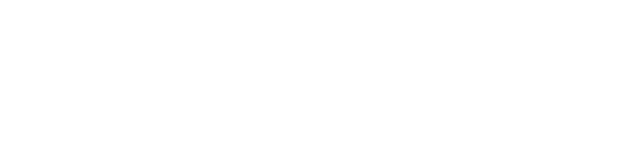
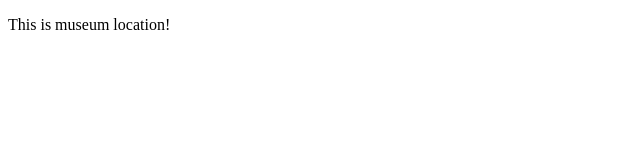
Before and after one commit to Patatoetos/Museum, a plain HTML site: page index.html in a window 1280 px wide. Shown: the whole page, without its empty margins (0-640 px from the left). Drawn offline with Linux system fonts and the light colour scheme.

Commit message:
init: html

```diff
--- a/index.html
+++ b/index.html
@@ -6,6 +6,6 @@
     <title>Louvre</title>
 </head>
 <body>
-
+    <p>This is museum location!</p>
 </body>
 </html>
```
